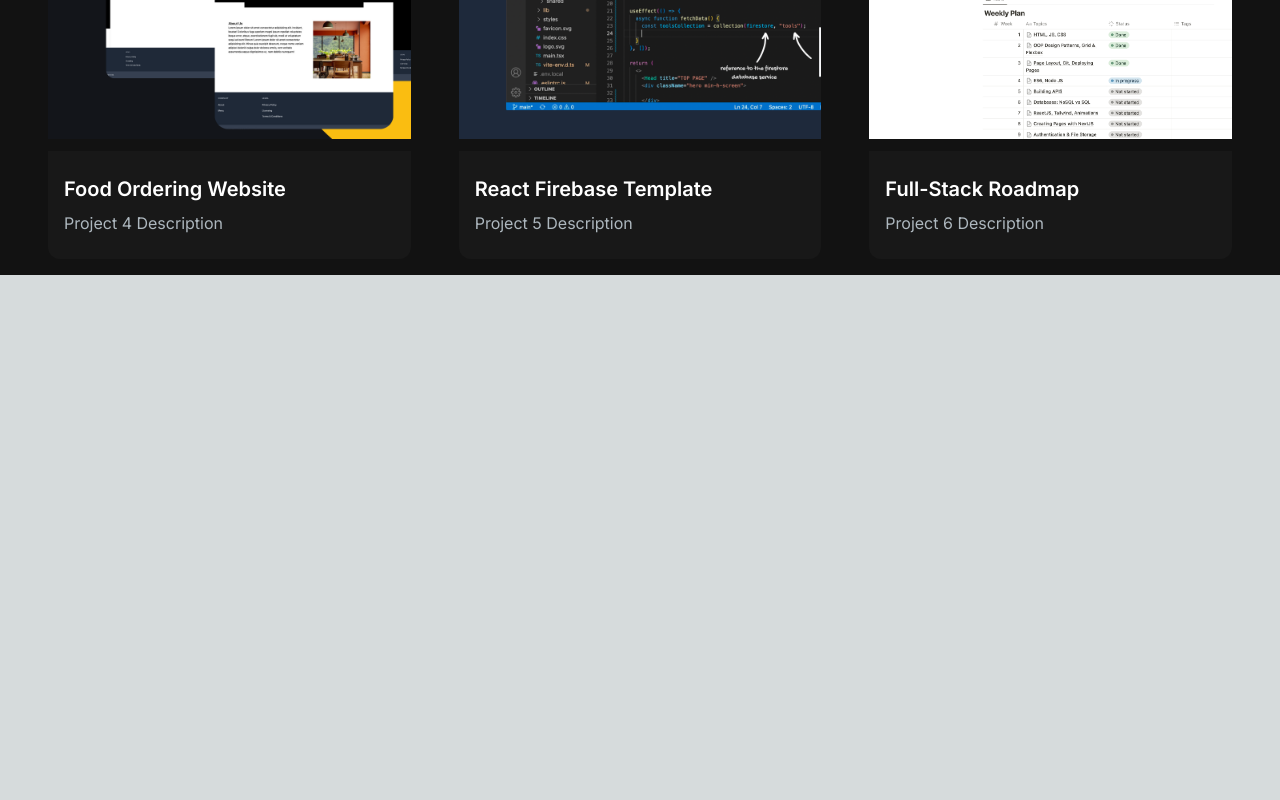
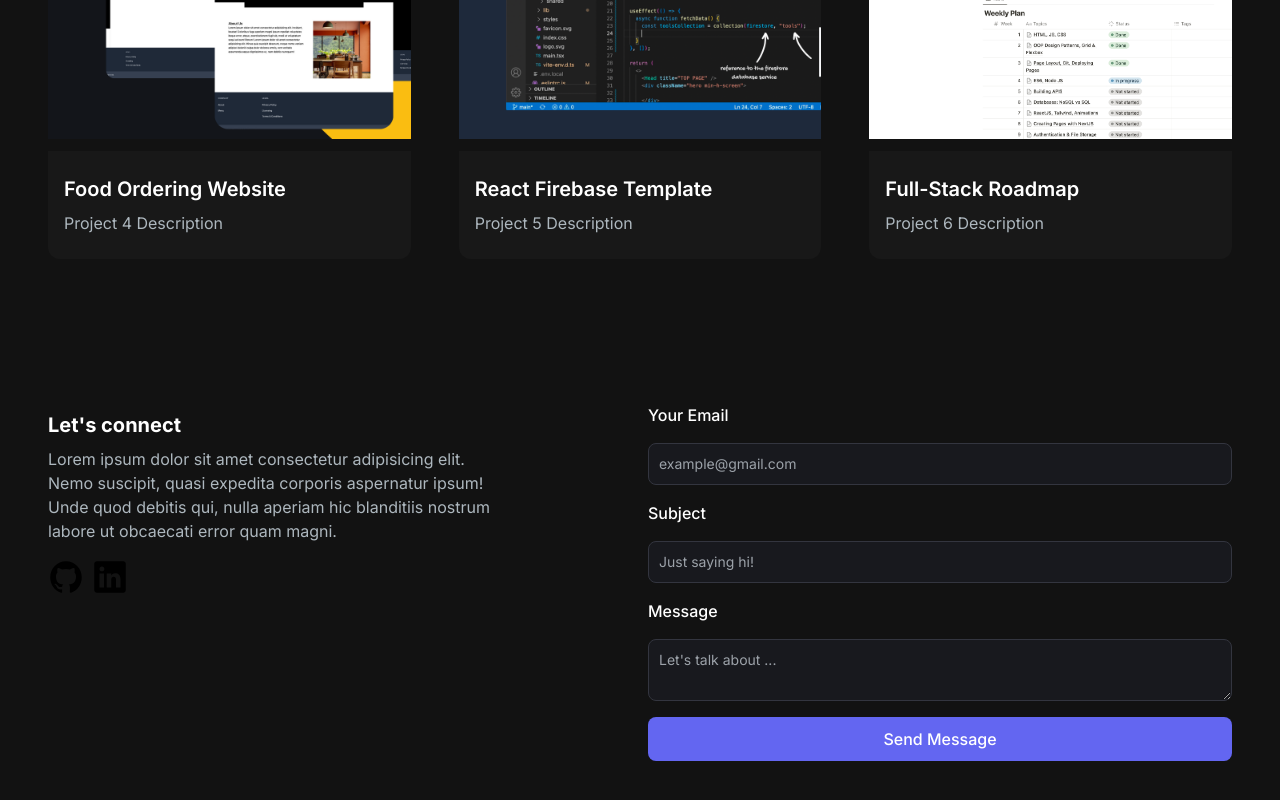
Before and after one commit to PabloJL/portfolio, a Next.js app: page / in a window 1280 px wide. Shown: the part 1924-2724 px from the top of the page. Before the commit the page ends 2199 px from the top, so only its background shows below. Built offline with nearby package versions, Linux system fonts and the light colour scheme.

Commit message:
Contacte me frontend done

```diff
--- a/package.json
+++ b/package.json
@@ -13,7 +13,8 @@
     "react": "^18",
     "react-dom": "^18",
     "react-icons": "^5.0.1",
-    "react-type-animation": "^3.2.0"
+    "react-type-animation": "^3.2.0",
+    "resend": "^3.1.0"
   },
   "devDependencies": {
     "autoprefixer": "^10.0.1",
--- /dev/null
+++ b/src/app/api/send/route.js
@@ -0,0 +1,23 @@
+// import { EmailTemplate } from '../../../components/EmailTemplate';
+import { Resend } from "resend";
+
+const resend = new Resend(process.env.RESEND_API_KEY);
+
+export async function POST() {
+  try {
+    const data = await resend.emails.send({
+      from: "Pablo <jljp701@gmail.com>",
+      to: ["jljp701@gmail.com"],
+      subject: "Hello world",
+      react: (
+        <>
+          <p>Email Body </p>{" "}
+        </>
+      ),
+    });
+
+    return Response.json(data);
+  } catch (error) {
+    return Response.json({ error });
+  }
+}
--- a/src/app/page.jsx
+++ b/src/app/page.jsx
@@ -2,6 +2,7 @@ import HeroSection from "../components/HeroSection";
 import Navbar from "../components/Navbar";
 import AboutSection from "../components/AboutSection";
 import ProjectsSection from "../components/ProjectsSection";
+import EmailSection from "../components/EmailSection";
 
 export default function Home() {
   return (
@@ -11,6 +12,7 @@ export default function Home() {
         <HeroSection />
         <AboutSection />
         <ProjectsSection />
+        <EmailSection />
       </div>
     </main>
   );
--- /dev/null
+++ b/src/components/EmailSection/index.jsx
@@ -0,0 +1,79 @@
+import React from "react";
+import { IoLogoGithub, IoLogoLinkedin, IoLogoInstagram } from "react-icons/io5";
+import Link from "next/link";
+
+function EmailSection() {
+  return (
+    <section className=" grid md:grid-cols-2 my-12 md:my-12 py-24 gap-4 ">
+      <div>
+        <h5 className=" text-xl font-bold text-white my-2">
+          Let&apos;s connect
+        </h5>
+        <p className=" text-[#ADB7BE] mb-4 max-w-md ">
+          Lorem ipsum dolor sit amet consectetur adipisicing elit. Nemo
+          suscipit, quasi expedita corporis aspernatur ipsum! Unde quod debitis
+          qui, nulla aperiam hic blanditiis nostrum labore ut obcaecati error
+          quam magni.
+        </p>
+        <div className="socials flex gap-2">
+          <Link href="/">
+            <IoLogoGithub className=" text-4xl" />
+          </Link>
+          <Link href="/">
+            <IoLogoLinkedin className=" text-4xl" />
+          </Link>
+        </div>
+      </div>
+      <div>
+        <form className="flex flex-col gap-4">
+          <label
+            htmlFor="email"
+            className=" text-white block  text-md font-medium"
+          >
+            Your Email
+          </label>
+          <input
+            type="email"
+            id="email"
+            required
+            placeholder="example@gmail.com"
+            className=" bg-[#18191E] border border-[#33353F] placeholder-[#9CA2A9] text-gray-100 text-sm rounded-lg block w-full p-2.5"
+          />
+          <label
+            htmlFor="subject"
+            className=" text-white block  text-md font-medium"
+          >
+            Subject
+          </label>
+          <input
+            type="text"
+            id="subject"
+            required
+            placeholder="Just saying hi!"
+            className=" bg-[#18191E] border border-[#33353F] placeholder-[#9CA2A9] text-gray-100 text-sm rounded-lg block w-full p-2.5"
+          />
+          <label
+            htmlFor="message"
+            className=" text-white block  text-md font-medium"
+          >
+            Message
+          </label>
+          <textarea
+            name="message"
+            id="message"
+            placeholder="Let's talk about ..."
+            className=" bg-[#18191E] border border-[#33353F] placeholder-[#9CA2A9] text-gray-100 text-sm rounded-lg block w-full p-2.5"
+          ></textarea>
+          <button
+            type="submit"
+            className=" bg-indigo-500 hover:bg-indigo-600 text-white font-medium py-2.5 px-5 rounded-lg w-full "
+          >
+            Send Message
+          </button>
+        </form>
+      </div>
+    </section>
+  );
+}
+
+export default EmailSection;
```
Also changed, not shown: 1 other file (tests, documents, lock files or other folders).
